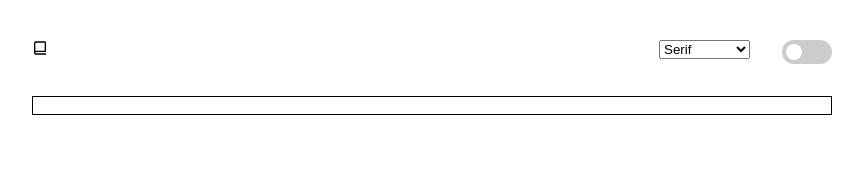
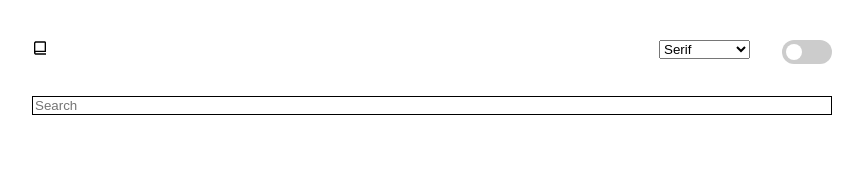
Before and after one commit to Nemo144/dictionary, a Next.js app in the folder dictionary/: page / in a window 1280 px wide. Shown: the top 186 px of the page, without its empty margins (208-1071 px from the left). Built offline with nearby package versions, Linux system fonts and the light colour scheme.

Commit message:
:zap: added the placeholder to the input tag

```diff
--- a/dictionary/components/Dictionary.jsx
+++ b/dictionary/components/Dictionary.jsx
@@ -88,7 +88,13 @@ const Dictionary = () => {
       </div>
 
       <div className="dictionary-input">
-        <input className="input" type="text" name="firstText" value="" />
+        <input
+          className="input"
+          type="text"
+          name="firstText"
+          value=""
+          placeholder="Search"
+        />
       </div>
     </div>
   );
```
